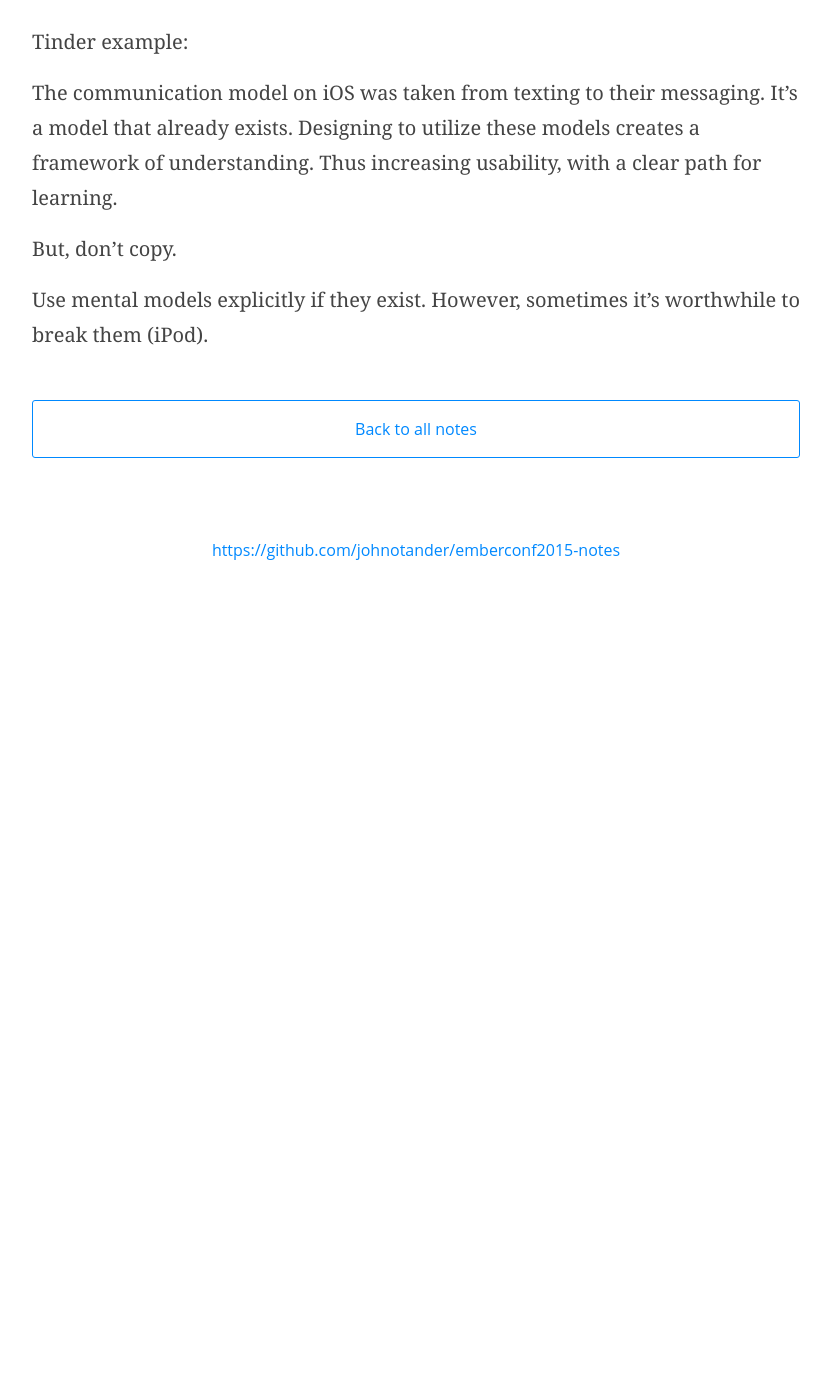
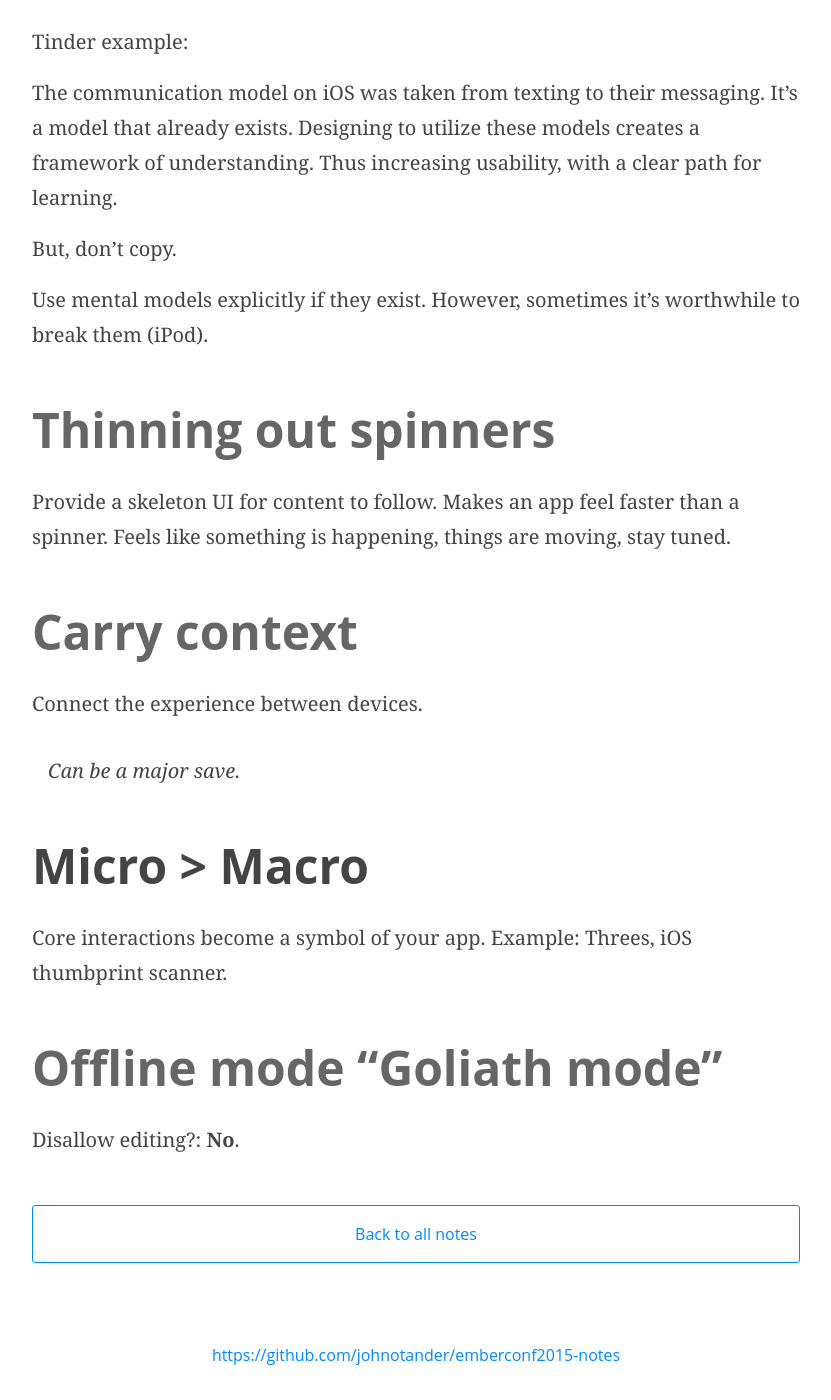
Before and after one commit to johno/emberconf2015-notes, a Jekyll site: the page built from _posts/2015-03-03-designing.markdown, in a window 1280 px wide and 1400 px high, scrolled down 960 px. Shown: the whole window, without its empty margins (224-1055 px from the left). Built offline with Jekyll 4.4.1, drawn with Linux system fonts in a browser that asks for light colours; before the commit the page ends 1590 px from its top, so only the background shows below that.

Commit message:
Add more designing notes

```diff
--- a/_posts/2015-03-03-designing.markdown
+++ b/_posts/2015-03-03-designing.markdown
@@ -40,3 +40,22 @@ Thus increasing usability, with a clear path for learning.
 But, don't copy.
 
 Use mental models explicitly if they exist. However, sometimes it's worthwhile to break them (iPod).
+
+### Thinning out spinners
+
+Provide a skeleton UI for content to follow. Makes an app feel faster than a spinner. Feels like
+something is happening, things are moving, stay tuned.
+
+### Carry context
+
+Connect the experience between devices.
+
+> Can be a major save.
+
+## Micro > Macro
+
+Core interactions become a symbol of your app. Example: Threes, iOS thumbprint scanner.
+
+### Offline mode "Goliath mode"
+
+Disallow editing?: __No__.
```
